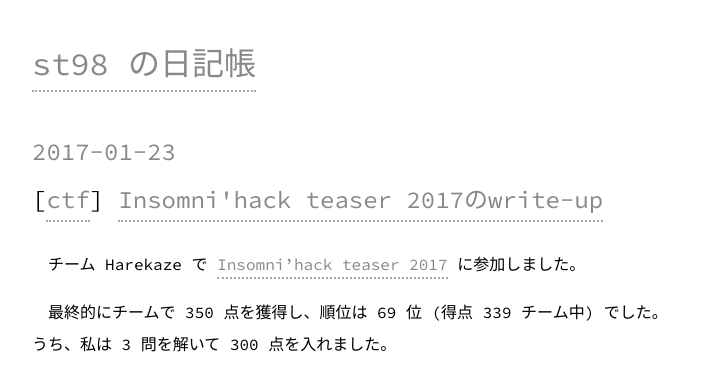
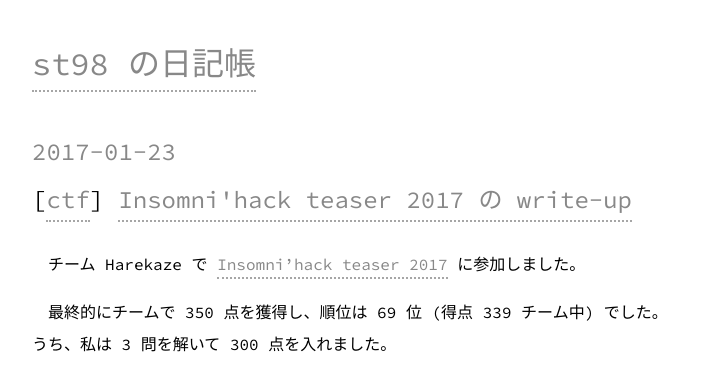
Before and after one commit to st98/diary, a Jekyll site: the page built from _posts/2017-01-23-insomnihack-teaser-2017.md, in a window 1280 px wide and 900 px high. Shown: the top 380 px of the window, without its empty margins (288-990 px from the left). Built offline with Jekyll 4.4.1, drawn with Linux system fonts in a browser that asks for light colours; comment, search, counter and statistics services are not loaded.

```diff
--- a/_posts/2017-01-23-insomnihack-teaser-2017.md
+++ b/_posts/2017-01-23-insomnihack-teaser-2017.md
@@ -1,6 +1,6 @@
 ---
 layout: post
-title: Insomni'hack teaser 2017のwrite-up
+title: Insomni'hack teaser 2017 の write-up
 categories: [ctf]
 date: 2017-01-23 22:06:00 +0900
 ---
```
